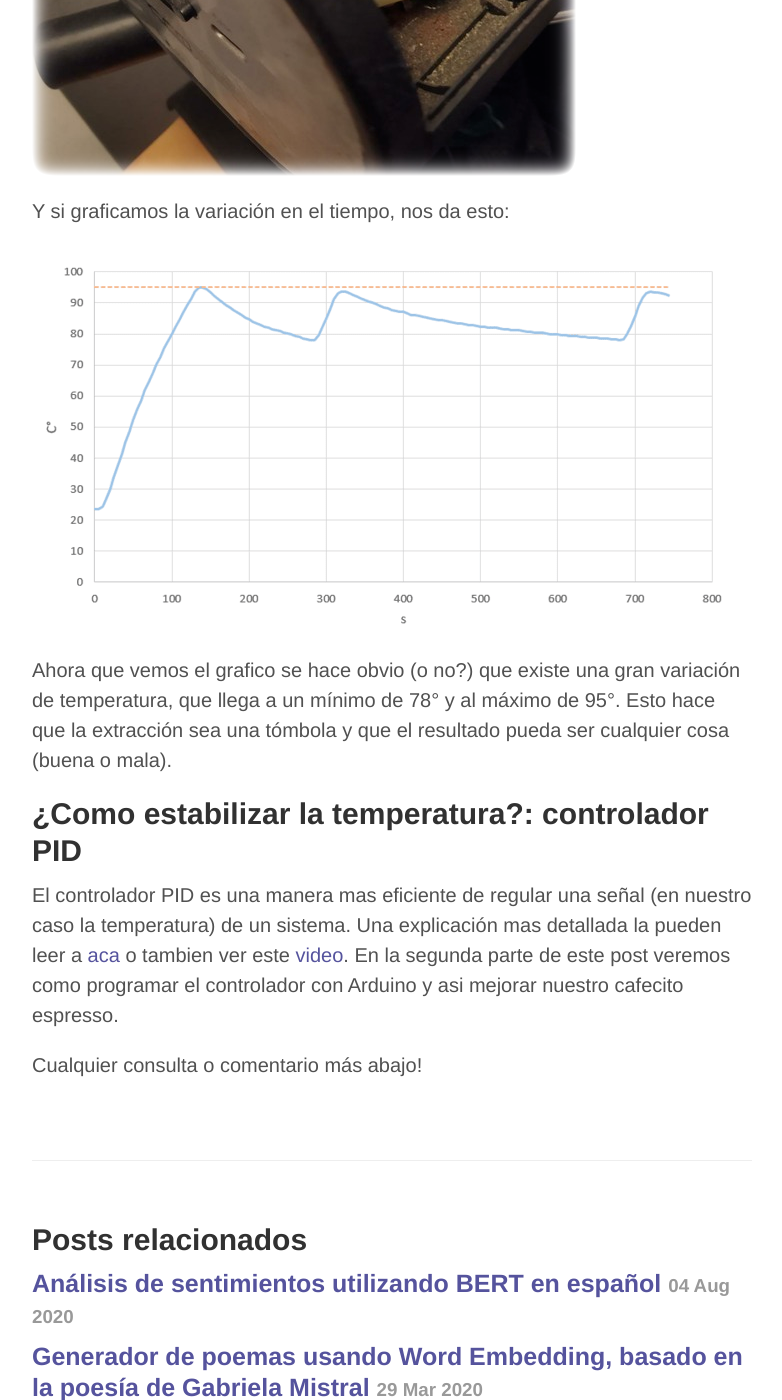
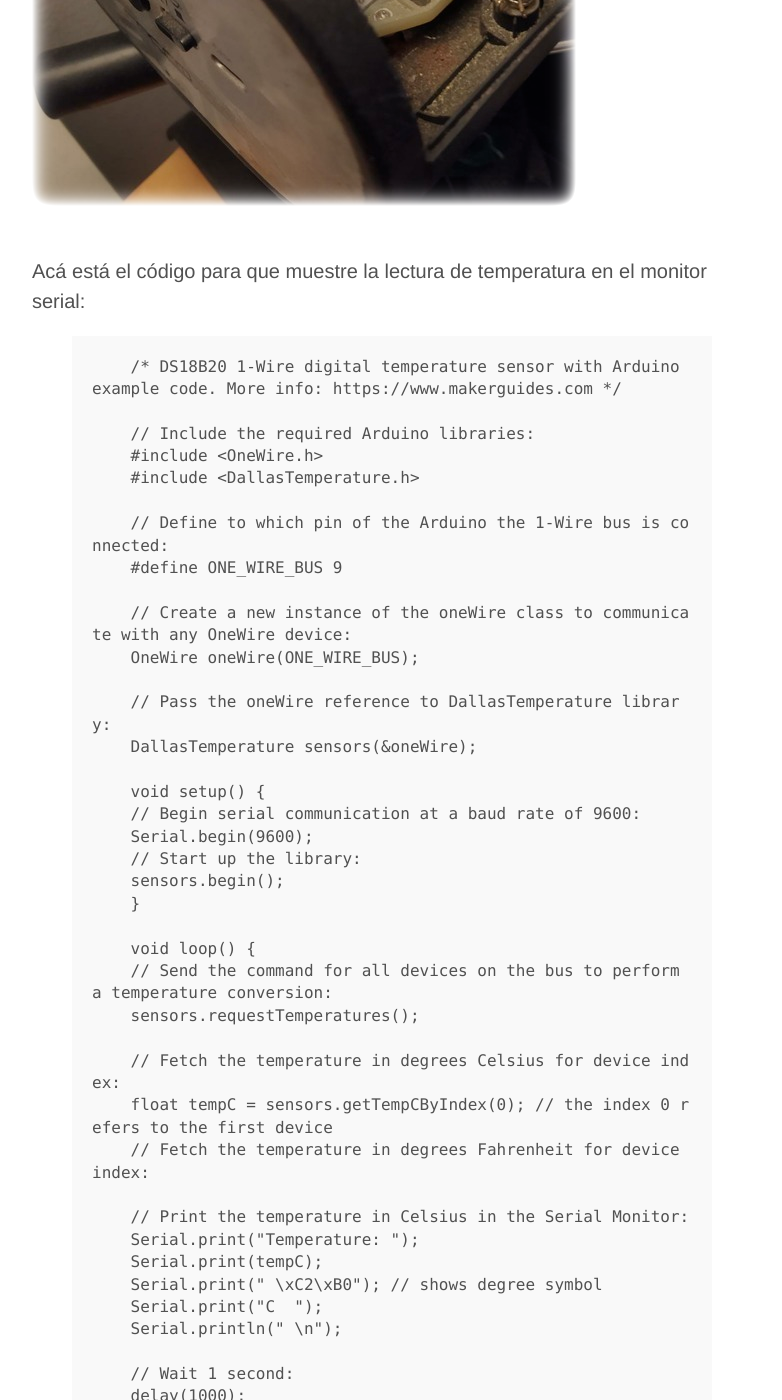
Before and after one commit to benjad/benjad.github.io, a Jekyll site: the page built from _posts/2023-07-08-como-mejorar-una-maquina-espresso-barata.md, in a window 1280 px wide and 1400 px high, scrolled down 1931 px. Shown: the whole window, without its empty margins (248-1030 px from the left). Built offline with Jekyll 4.4.1, drawn with Linux system fonts in a browser that asks for light colours; Markdown is read by kramdown in place of the engine named in the settings; comment, search, counter and statistics services are not loaded; some of the changed text lies outside the part shown.

Commit message:
add code to espresso post

```diff
--- a/_posts/2023-07-08-como-mejorar-una-maquina-espresso-barata.md
+++ b/_posts/2023-07-08-como-mejorar-una-maquina-espresso-barata.md
@@ -14,11 +14,57 @@ Hace varios años me compre una máquina de espresso bien económica (costó uno
 Para verificar esto se me ocurrió conectarle un sensor de temperatura directamente al hervidor y con una placa Arduino Uno medir la variación de temperatura en el tiempo. El sensor exacto que ocupe es el DS18B20 y también se necesita una resistencia de 500k ohm. El diagrama de conexión es el siguiente:
 
 ![diagrama arduino](/assets/diag1.png)
-
+<br>
 Bueno y asi se ve el sensor instalado, pegado al hervidor:
 ![sensor instalado](/assets/sensor_en_termo.png)
+<br>
+Acá está el código para que muestre la lectura de temperatura en el monitor serial:
 
+{% highlight arduino  %}
 
+    /* DS18B20 1-Wire digital temperature sensor with Arduino example code. More info: https://www.makerguides.com */
+
+    // Include the required Arduino libraries:
+    #include <OneWire.h>
+    #include <DallasTemperature.h>
+
+    // Define to which pin of the Arduino the 1-Wire bus is connected:
+    #define ONE_WIRE_BUS 9
+
+    // Create a new instance of the oneWire class to communicate with any OneWire device:
+    OneWire oneWire(ONE_WIRE_BUS);
+
+    // Pass the oneWire reference to DallasTemperature library:
+    DallasTemperature sensors(&oneWire);
+
+    void setup() {
+    // Begin serial communication at a baud rate of 9600:
+    Serial.begin(9600);
+    // Start up the library:
+    sensors.begin();
+    }
+
+    void loop() {
+    // Send the command for all devices on the bus to perform a temperature conversion:
+    sensors.requestTemperatures();
+
+    // Fetch the temperature in degrees Celsius for device index:
+    float tempC = sensors.getTempCByIndex(0); // the index 0 refers to the first device
+    // Fetch the temperature in degrees Fahrenheit for device index:
+
+    // Print the temperature in Celsius in the Serial Monitor:
+    Serial.print("Temperature: ");
+    Serial.print(tempC);
+    Serial.print(" \xC2\xB0"); // shows degree symbol
+    Serial.print("C  ");
+    Serial.println(" \n");
+
+    // Wait 1 second:
+    delay(1000);
+    }
+
+{% endhighlight %}
+<br>
 Y si graficamos la variación en el tiempo, nos da esto:
 ![grafico temperatura vs tiempo](/assets/temp.png)
 
```
